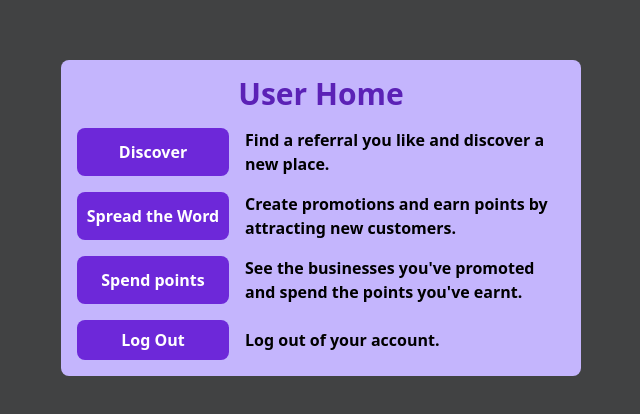
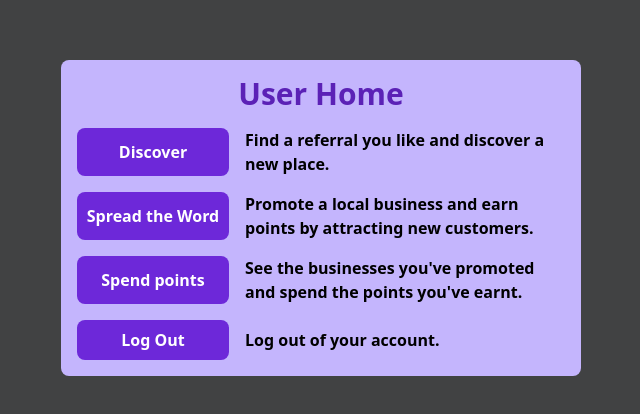
Before and after one commit to 0tt0I/DRP, a Next.js app in the folder app/: page / in a window 1280 px wide. Shown: the part 182-596 px from the top of the page, without its empty margins (319-959 px from the left). Built offline with nearby package versions, Linux system fonts and the light colour scheme; no server answers; sample sign-in values are in the browser's storage.

Commit message:
feat: re-word the spread the word button

```diff
--- a/app/pages/index.tsx
+++ b/app/pages/index.tsx
@@ -28,7 +28,7 @@ export default function Home () {
             Spread the Word
           </button>
 
-          <p>Create promotions and earn points by attracting new customers. </p>
+          <p>Promote a local business and earn points by attracting new customers. </p>
 
           <button onClick={() => router.push('/customer/redeem-reward')} className="general-button">
             Spend points
```
